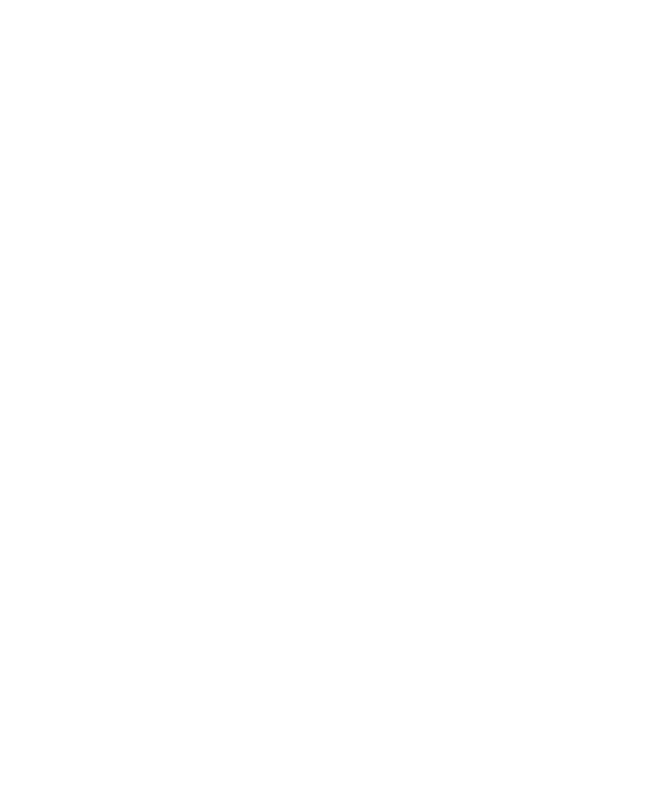
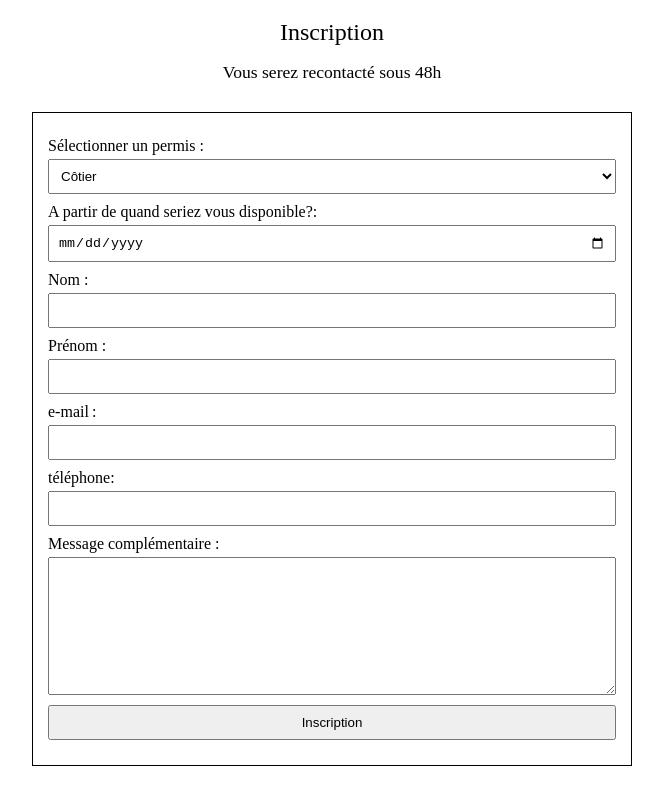
Before and after one commit to RomainMouly/Projet-AFMP, a plain HTML site: page inscription.html in a window 1280 px wide. Shown: the whole page, without its empty margins (308-971 px from the left). Drawn offline with Linux system fonts and the light colour scheme.

Commit message:
footer et inscription

```diff
--- /dev/null
+++ b/assets/css/_footer.css
@@ -0,0 +1,33 @@
+footer{
+
+    background-color: gray;
+    text-align: center;
+
+}
+
+
+a {
+    text-decoration: none;
+    color: black;
+}
+
+img {
+
+    width: 450px;
+    height: 300px;
+    display: none;
+}
+
+@media screen and (min-width: 480px){
+    .map{
+        display: flex;
+        justify-content: center;
+        height: 300px;
+    }
+
+    img{
+        display: block;
+    }
+
+
+}
--- /dev/null
+++ b/assets/css/_inscription.css
@@ -0,0 +1,48 @@
+
+h1, h2 {
+    text-align: center;
+    margin: 20px;
+}
+
+h1{
+    font-size: 1.5rem;
+}
+
+h2 {
+    font-size: 1.10rem;
+}
+
+form{
+    margin:0 auto;
+    margin-top: 30px;
+    padding: 15px;
+    width: 100%;
+    max-width: 400px;
+    border: 1px solid black;
+}
+
+label{
+    display: block;
+    margin-bottom: 5px;
+
+}
+
+form > div, button{
+
+    margin: 10px 0px;
+}
+
+form input, select, textarea, button {
+    display: block;
+    width: 100%;
+    padding: 8px;
+}
+
+@media screen and (min-width: 768px){
+    form{
+
+        max-width: 600px;
+
+    }
+
+}
--- a/inscription.html
+++ b/inscription.html
@@ -3,9 +3,57 @@
 <head>
     <meta charset="UTF-8">
     <meta name="viewport" content="width=device-width, initial-scale=1.0">
+    <link rel="stylesheet" href="style.css">
     <title>Document</title>
 </head>
 <body>
+    <h1>Inscription</h1>
+
+    <h2>Vous serez recontacté sous 48h</h2>
+
+    <form>
+        <div>
+            <label for="Permis">Sélectionner un permis :</label>
+            <SELECT name="Permis">
+                <OPTION>Côtier
+                <OPTION>Fluviale
+                <OPTION>Hauturier
+                <OPTION>Péniche
+            </SELECT>
+        </div>
+
+        <div>
+            <label for="date">A partir de quand seriez vous disponible?:</label>
+            <input type="date" name="date">
+        </div>
+
+
+        <div>
+            <label for="name">Nom :</label>
+            <input type="text" id="name" name="user_name">
+        </div>
+
+        <div>
+            <label for="firstname">Prénom :</label>
+            <input type="text" id="firstname" name="user_firstname">
+        </div>
+        <div>
+            <label for="mail">e-mail :</label>
+            <input type="email" id="mail" name="user_mail">
+        </div>
+        <div>
+            <label for="phone">téléphone:</label>
+            <input type="tel" id="phone" name="phone">
+        </div>
+        <div>
+            <label for="msg">Message complémentaire :</label>
+            <textarea id="msg" name="user_message" rows="8"></textarea>
+
+            <div class="button">
+                <button type="submit">Inscription</button>
+            </div>
+        </div>
+    </form>
 
 </body>
 </html>
--- a/style.css
+++ b/style.css
@@ -9,4 +9,8 @@
 /* ----------------------
         ELEMENTS
 ---------------------- */
-@import "assets/css/_header.css"
+@import "assets/css/_header.css";
+
+@import "assets/css/_footer.css";
+
+@import "assets/css/_inscription.css";
```
Also changed, not shown: index.html (+5 -2 lines), assets/images/map.png (added), 3 other files.
